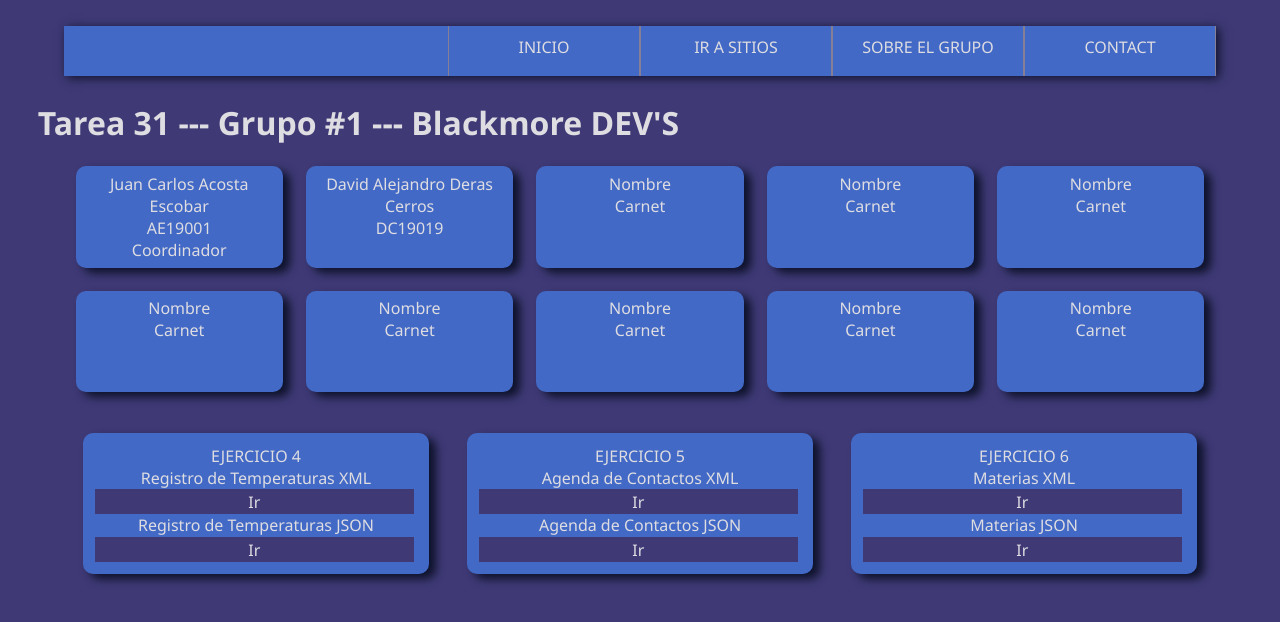
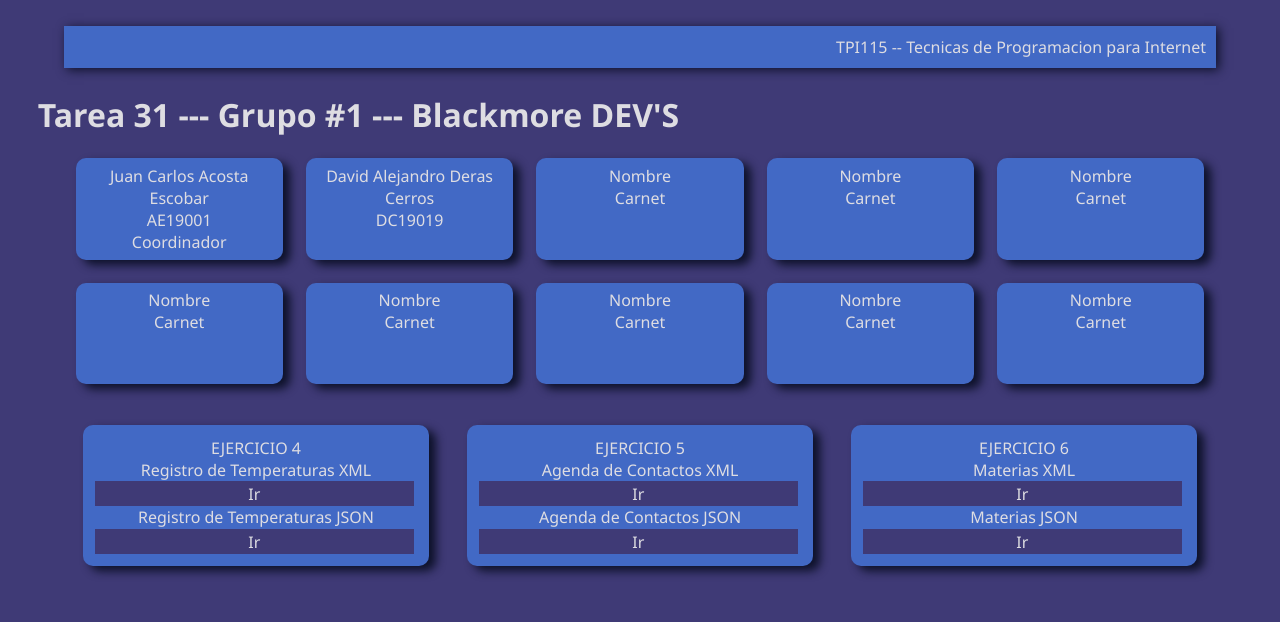
Before and after one commit to juanBM-1122/homework_31, a plain HTML site: page index.html in a window 1280 px wide. Drawn offline with Linux system fonts and the light colour scheme.

Commit message:
update navbar

```diff
--- a/index.html
+++ b/index.html
@@ -6,15 +6,12 @@
     <meta name="viewport" content="width=device-width, initial-scale=1.0">
     <meta name="description" content="Actividad grupal xml bien formado grupo 01">
     <link rel="stylesheet" href="css/style.css">
-    <title>Grupo 01 tarea 31_x</title>
+    <title>Grupo 01 - Guia 31</title>
 </head>
 <body>
     <nav class="barnav">
         <ul class="barnav-lista">
-            <li class="barnav-lista__link"><a href="#">inicio</a></li>
-            <li class="barnav-lista__link"><a href="#">ir a sitios</a></li>
-            <li class="barnav-lista__link"><a href="#">sobre el grupo</a></li>
-            <li class="barnav-lista__link"><a href="#">contact</a></li>
+            <li class="barnav-lista__link" style="padding: 10px 10px;">TPI115 -- Tecnicas de Programacion para Internet</li>
         </ul>
     </nav>
     <header>
```
